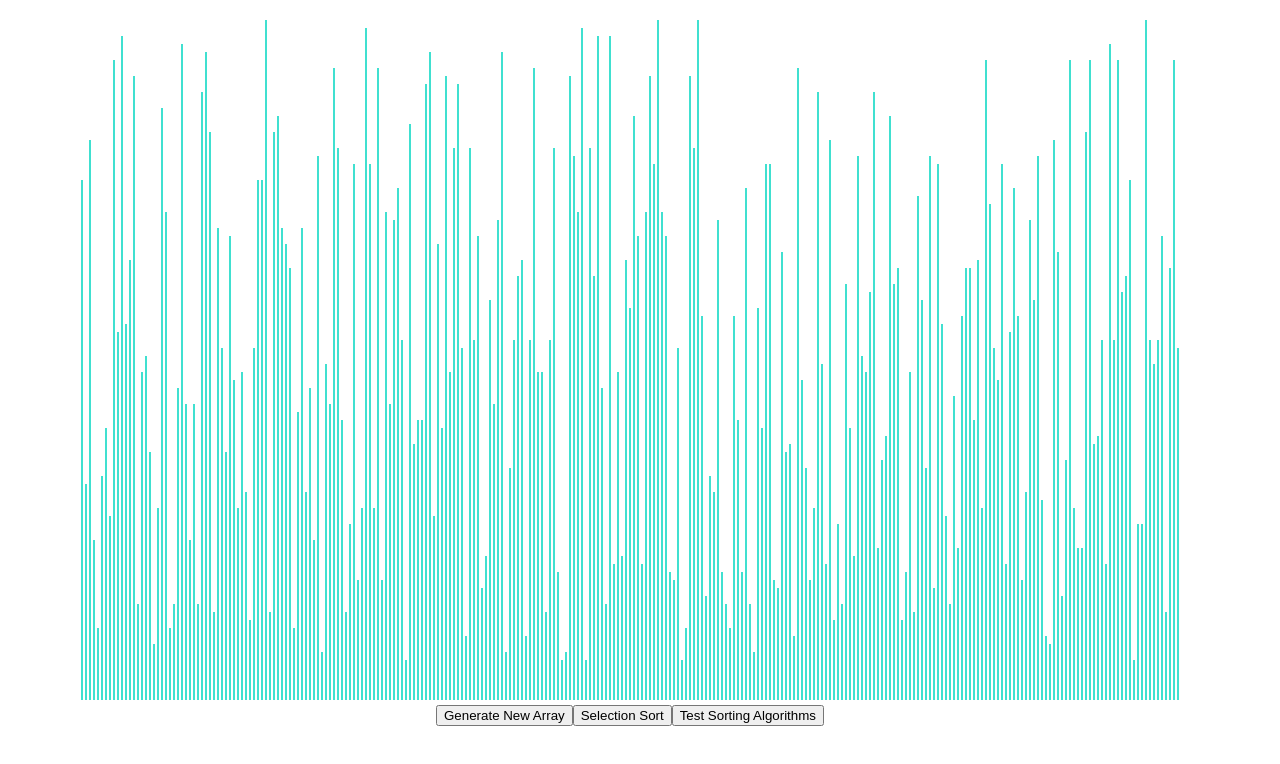
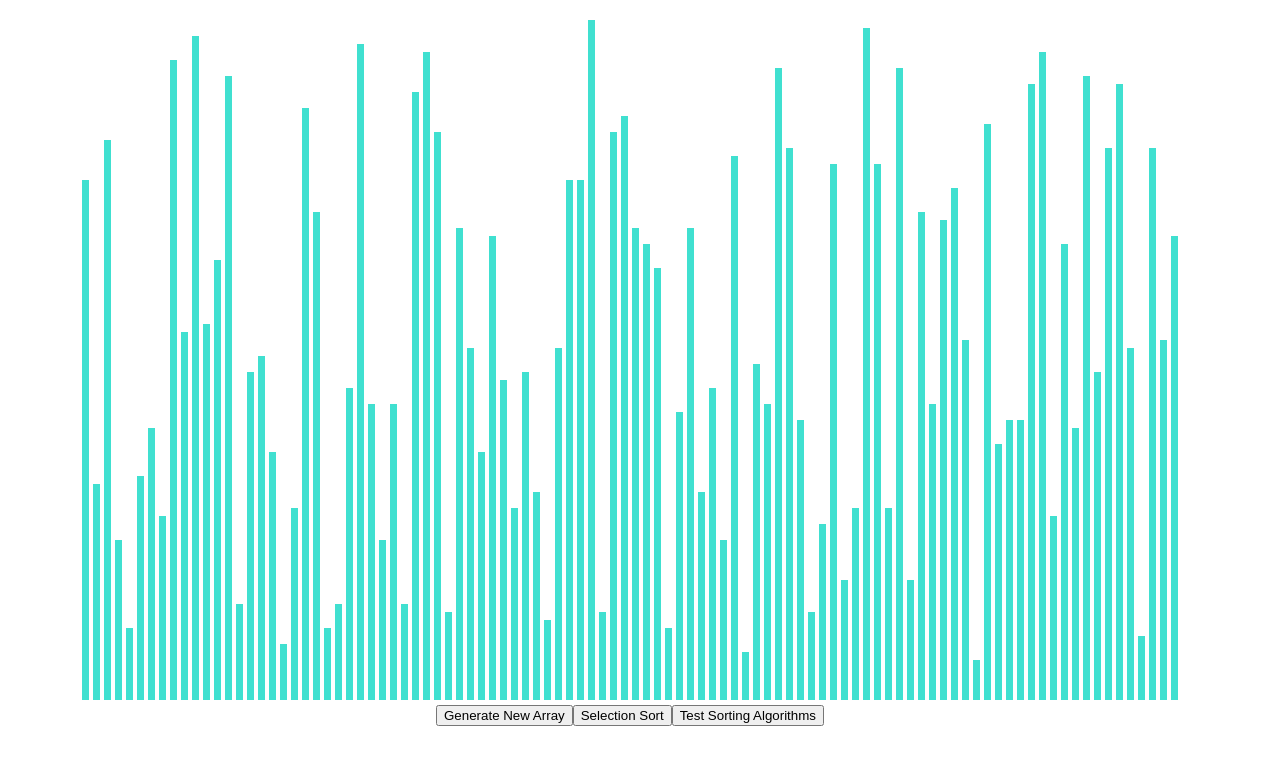
Before and after one commit to jonathanchen7/sorting-visualizer, a React (Create React App) app: page / in a window 1280 px wide. Shown: the top 764 px of the page. Built offline with nearby package versions, Linux system fonts and the light colour scheme.

Commit message:
done for the day

```diff
--- a/src/SortingVisualizer/SortingVisualizer.css
+++ b/src/SortingVisualizer/SortingVisualizer.css
@@ -5,8 +5,8 @@
 }
 
 .array-bar {
-    width: 2px;
+    width: 7px;
     background-color: turquoise;
     display: inline-block;
-    margin: 0 1px;
+    margin: 0 2px;
 }
--- a/src/SortingVisualizer/SortingVisualizer.jsx
+++ b/src/SortingVisualizer/SortingVisualizer.jsx
@@ -24,7 +24,7 @@ export default class SortingVisualizer extends React.Component {
     // Creates an int array of length ___
     resetArray() {
         const array = [];
-        for (let i = 0; i < 275; i++) {
+        for (let i = 0; i < 100; i++) {
             array.push(randomIntFromInterval(5, 85));
         }
         this.setState({ array });
@@ -54,18 +54,18 @@ export default class SortingVisualizer extends React.Component {
             const bStylePrev = arrayBars[bIndexPrev].style;
 
             if (i === swapIndex) {
+                if (DEBUG) console.log("Swap " + animations[i]);
+
                 swapIndex += length - count++;
 
                 setTimeout(() => {
-                    let temp = aStyle.height;
+                    let temp = aStyle.heigt;
                     aStyle.height = bStyle.height;
-                    aStyle.backgroundColor = 'red';
                     bStyle.height = temp;
                     aStylePrev.backgroundColor = PRIMARY_COLOR;
                     bStylePrev.backgroundColor = PRIMARY_COLOR;
                 }, i * ANIMATION_SPEED_MS);
 
-                if (DEBUG) console.log("Swap " + animations[i]);
             } else {
                 if (DEBUG) console.log("Compare " + animations[i]);
 
@@ -74,7 +74,6 @@ export default class SortingVisualizer extends React.Component {
                     bStyle.backgroundColor = 'blue';
                     bStylePrev.backgroundColor = PRIMARY_COLOR;
                 }, i * ANIMATION_SPEED_MS);
-
 
             }
 
```
